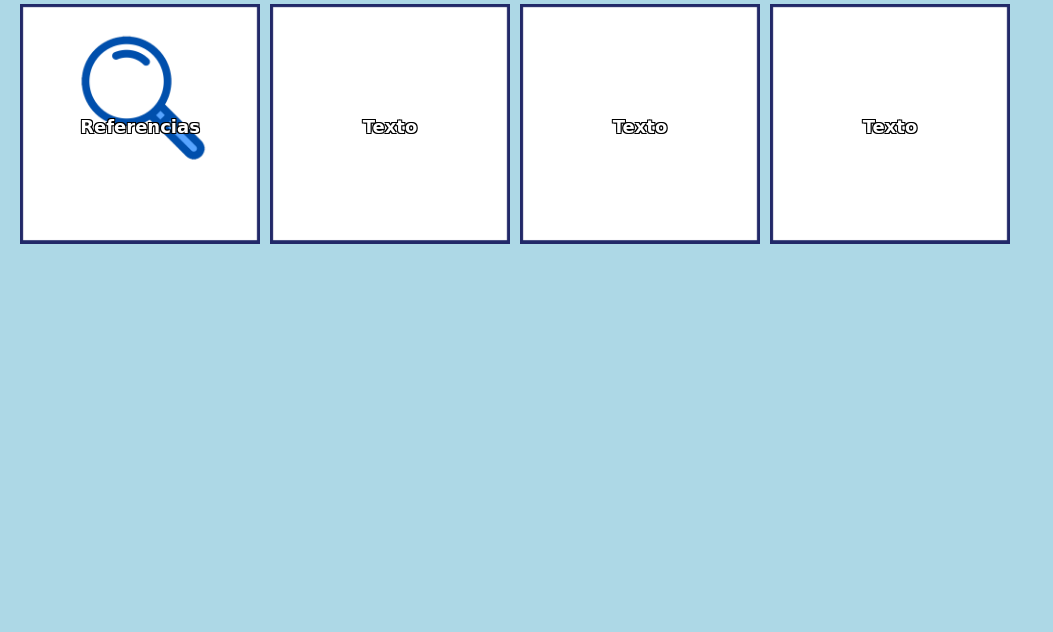
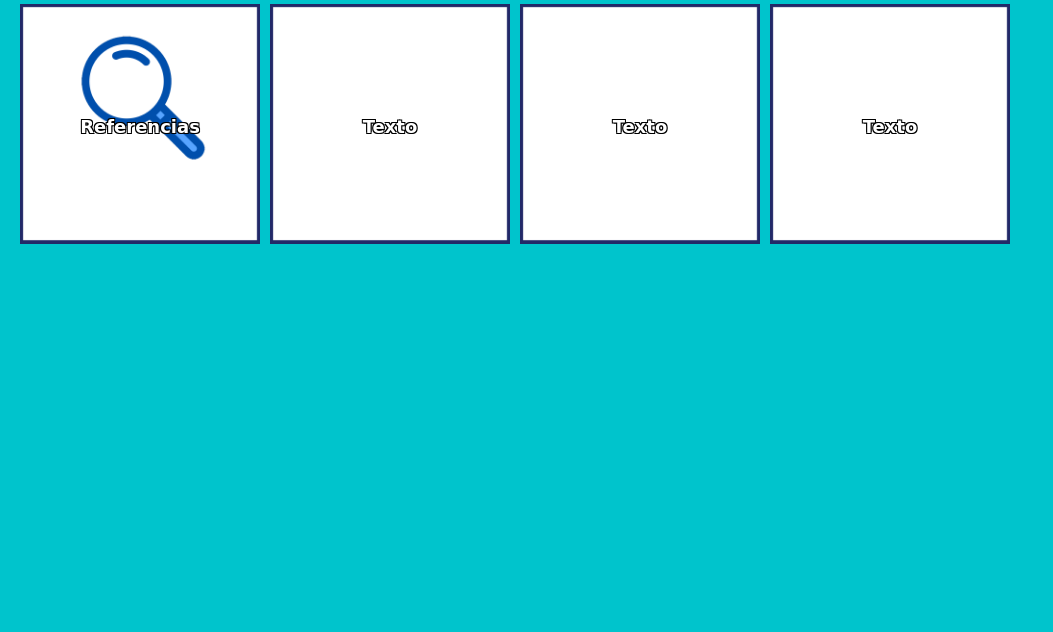
Before and after one commit to josesoto22/josesoto22.github.io, a plain HTML site: page index.html in a window 1280 px wide. Shown: the part 168-800 px from the top of the page, without its empty margins (0-1053 px from the left). Drawn offline with Linux system fonts and the light colour scheme; a web font is replaced by a local one.

Commit message:
Update index.html

```diff
--- a/index.html
+++ b/index.html
@@ -14,7 +14,7 @@
   font-family: Arial, sans-serif;
   margin: 0;
   padding: 0;
-  background-color: #ADD8E6; /* Fondo azul claro */
+  background-color: #00c4cc; /* Fondo azul claro */
   }
   .logo-container {
   display: flex;
```
